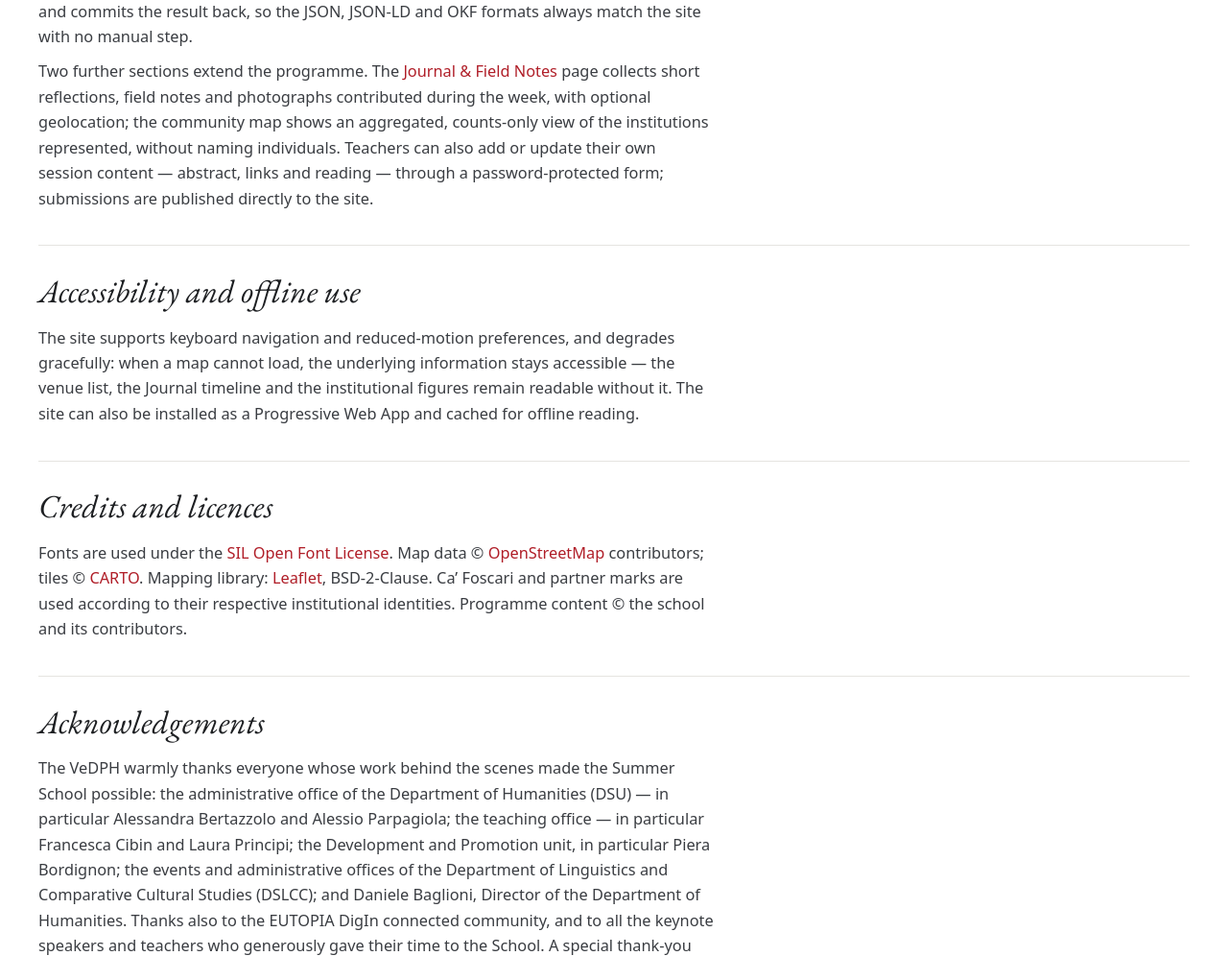
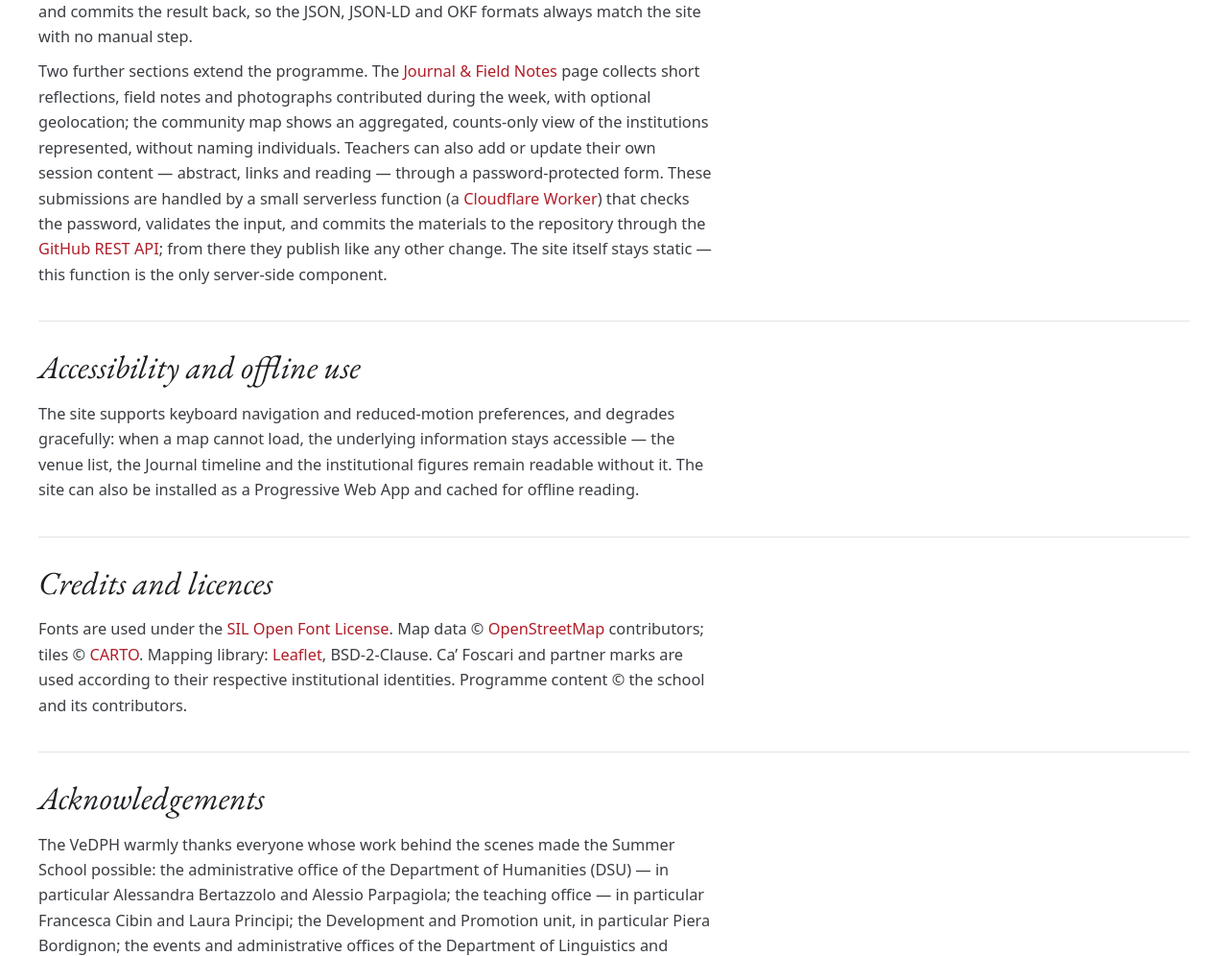
Before and after one commit to vedph/vessdph2026, a plain HTML site: page colophon.html in a window 1280 px wide. Shown: the part 1517-2513 px from the top of the page at 96% size. Drawn offline with Linux system fonts and the light colour scheme.

Commit message:
Add files via upload

```diff
--- a/colophon.html
+++ b/colophon.html
@@ -84,7 +84,7 @@
       collects short reflections, field notes and photographs contributed during the week, with optional
       geolocation; the community map shows an aggregated, counts-only view of the institutions represented,
       without naming individuals. Teachers can also add or update their own session content — abstract, links and
-      reading — through a password-protected form; submissions are published directly to the site.</p>
+      reading — through a password-protected form. These submissions are handled by a small serverless function (a <a href="https://workers.cloudflare.com/" target="_blank" rel="noopener">Cloudflare Worker</a>) that checks the password, validates the input, and commits the materials to the repository through the <a href="https://docs.github.com/rest" target="_blank" rel="noopener">GitHub REST API</a>; from there they publish like any other change. The site itself stays static — this function is the only server-side component.</p>
 
     <h2>Accessibility and offline use</h2>
     <p>The site supports keyboard navigation and reduced-motion preferences, and degrades gracefully:
```
Also changed, not shown: 1 other file.
